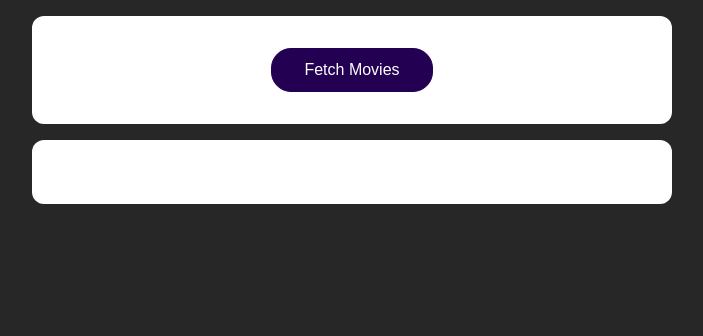
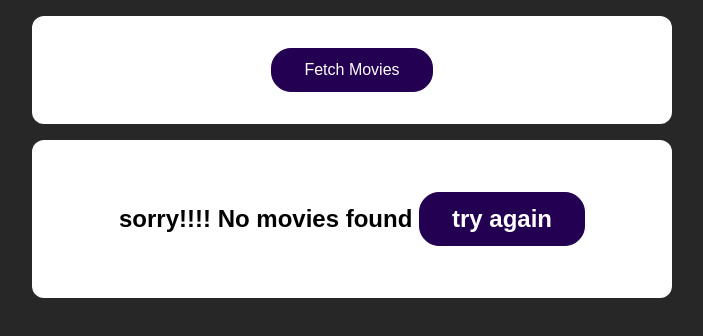
Before and after one commit to kaushlendrashukla/Api-call-React, a React (Create React App) app: page / in a window 1280 px wide. Shown: the top 336 px of the page, without its empty margins (288-991 px from the left). Built offline with nearby package versions, Linux system fonts and the light colour scheme.

Commit message:
Loading the application

```diff
--- a/src/App.js
+++ b/src/App.js
@@ -6,8 +6,10 @@ import './App.css';
 function App() {
 
   const[movies, setMovies] = useState([])
+  const[isLoading, setIsLoading] = useState(false)
 
   async function fetchMoviesHandler() {
+    setIsLoading(true)
   const response =  await fetch("https://swapi.dev/api/films")
   const data = await response.json()
       const transformedMovies = data.results.map(movieData => {
@@ -21,7 +23,7 @@ function App() {
      setMovies(transformedMovies);
 
 
-
+    setIsLoading(false)
   }
 
   return (
@@ -30,7 +32,9 @@ function App() {
         <button onClick={fetchMoviesHandler}>Fetch Movies</button>
       </section>
       <section>
-        <MoviesList movies={movies} />
+       {!isLoading && <MoviesList movies={movies} />}
+       {!isLoading && movies.length === 0 && <h2>sorry!!!! No movies found <button onClick={fetchMoviesHandler}>try again</button></h2>}
+       {isLoading && <h2>Loading.......</h2>}
       </section>
     </React.Fragment>
   );
```
